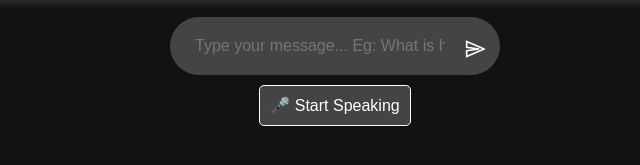
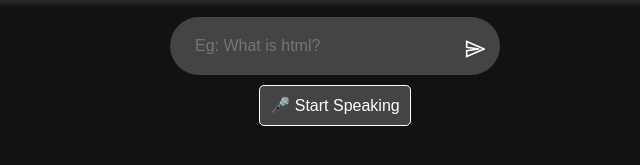
Before and after one commit to rkotesh/web-dev-chatbot, a plain HTML site: page index.html in a window 1280 px wide. Shown: the part 557-722 px from the top of the page, 305-945 px from the left. Drawn offline with Linux system fonts and the light colour scheme.

Commit message:
Update index.html

```diff
--- a/index.html
+++ b/index.html
@@ -11,7 +11,7 @@
     <div id="chatBox" class="chatBox"></div>
 
     <div  class="input-container">
-        <input type="text" id="questionInput" placeholder="Type your message... Eg: What is html?" />
+        <input type="text" id="questionInput" placeholder="Eg: What is html?" />
         <button class="send-btn">
           <svg viewBox="0 0 24 24">
             <path d="M2 21l21-9L2 3v7l15 2-15 2v7z"/>
```
